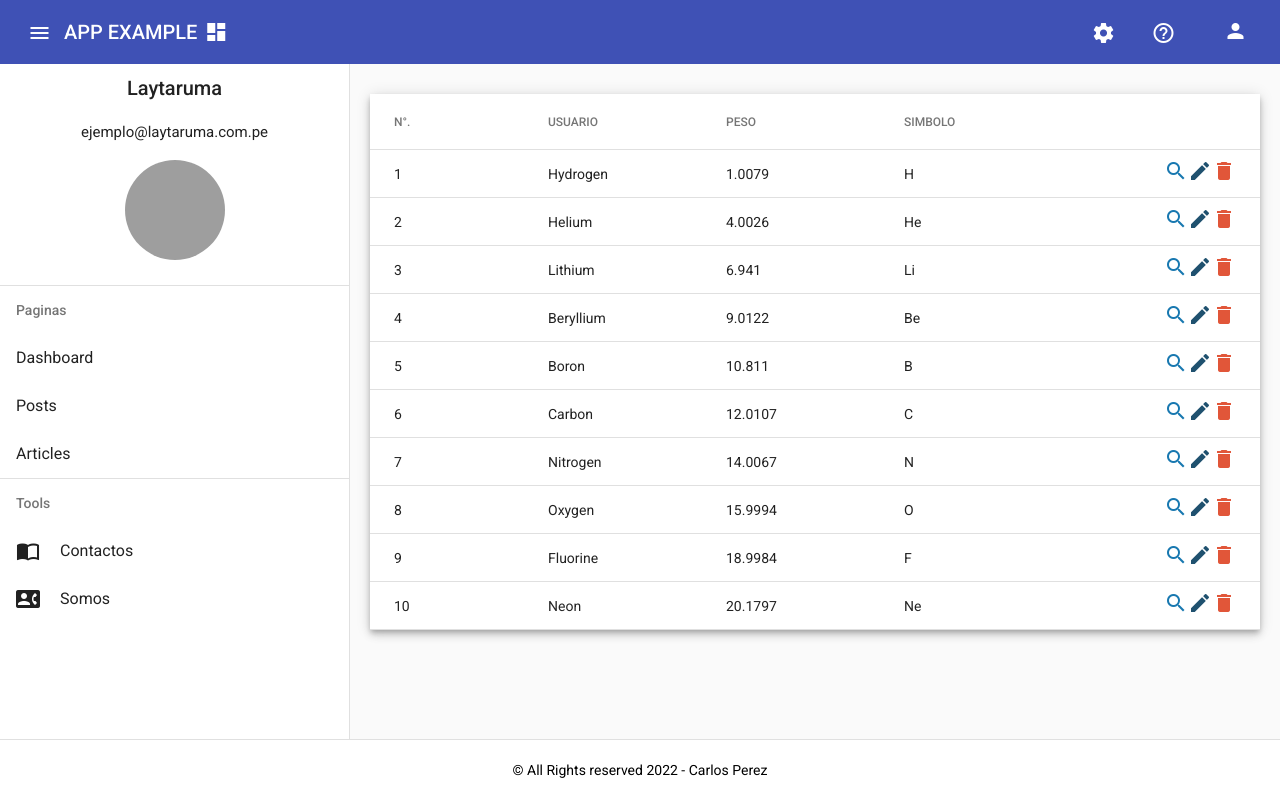
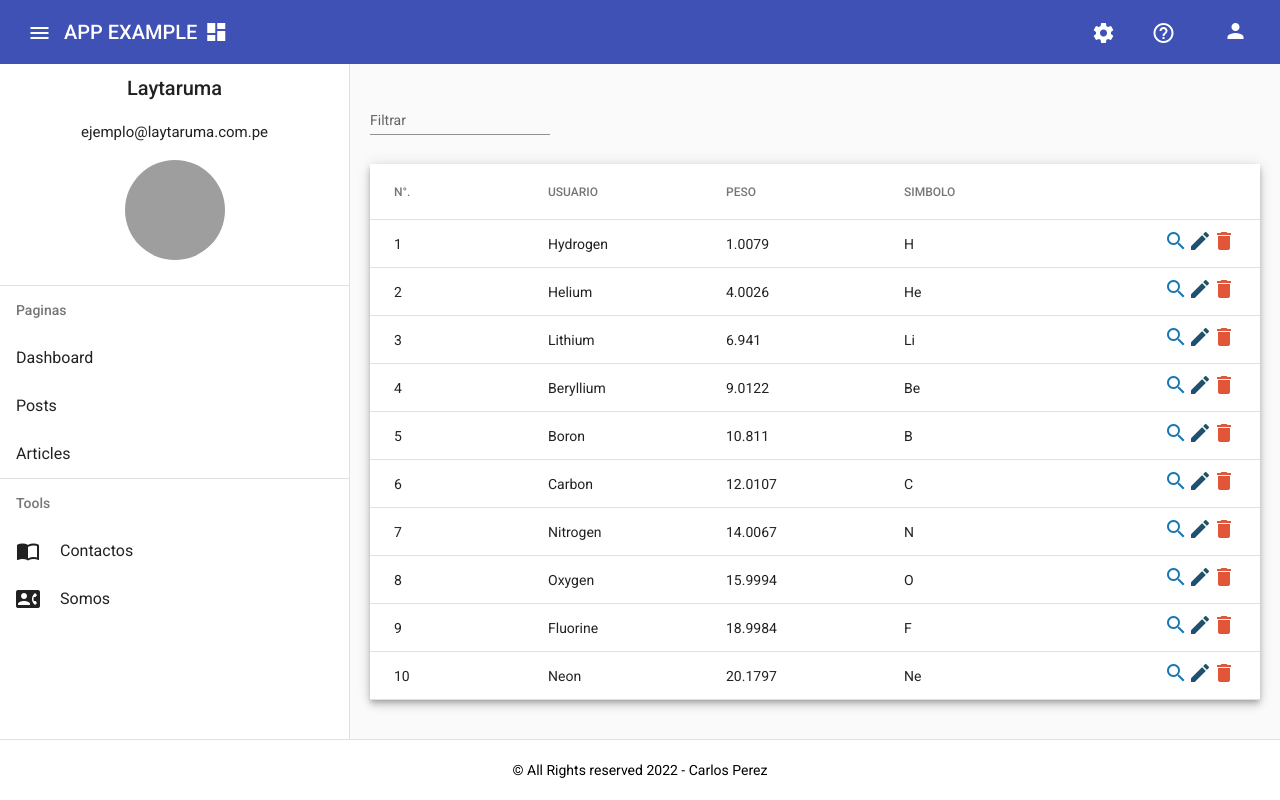
Before and after one commit to carlos37861/angular-sistemaplanta, an Angular app: page / in a window 1280 px wide. Built offline with nearby package versions, Linux system fonts and the light colour scheme; grey boxes are pictures that could not be loaded.

Commit message:
Agregado Filtro

```diff
--- a/src/app/modules/dashboard/dashboard.component.html
+++ b/src/app/modules/dashboard/dashboard.component.html
@@ -1,3 +1,8 @@
+<mat-form-field appearance="standard">
+    <mat-label>Filtrar</mat-label>
+    <input matInput (keyup)="applyFilter($event)" placeholder="Buscar" #input>
+  </mat-form-field>
+
 
 
 <table mat-table [dataSource]="dataSource" class="mat-elevation-z5">
--- a/src/app/modules/dashboard/dashboard.component.ts
+++ b/src/app/modules/dashboard/dashboard.component.ts
@@ -1,4 +1,5 @@
 import { Component, OnInit } from '@angular/core';
+import { MatTableDataSource } from '@angular/material/table';
 import { ToastrService } from 'ngx-toastr';
 import swal from'sweetalert2';
 
@@ -9,18 +10,7 @@ export interface PeriodicElement {
   symbol: string;
 }
 
-const ELEMENT_DATA: PeriodicElement[] = [
-  {position: 1, name: 'Hydrogen', weight: 1.0079, symbol: 'H'},
-  {position: 2, name: 'Helium', weight: 4.0026, symbol: 'He'},
-  {position: 3, name: 'Lithium', weight: 6.941, symbol: 'Li'},
-  {position: 4, name: 'Beryllium', weight: 9.0122, symbol: 'Be'},
-  {position: 5, name: 'Boron', weight: 10.811, symbol: 'B'},
-  {position: 6, name: 'Carbon', weight: 12.0107, symbol: 'C'},
-  {position: 7, name: 'Nitrogen', weight: 14.0067, symbol: 'N'},
-  {position: 8, name: 'Oxygen', weight: 15.9994, symbol: 'O'},
-  {position: 9, name: 'Fluorine', weight: 18.9984, symbol: 'F'},
-  {position: 10, name: 'Neon', weight: 20.1797, symbol: 'Ne'},
-];
+
 
 @Component({
   selector: 'app-dashboard',
@@ -28,20 +18,31 @@ const ELEMENT_DATA: PeriodicElement[] = [
   styleUrls: ['./dashboard.component.css']
 })
 export class DashboardComponent implements OnInit {
+  ELEMENT_DATA: PeriodicElement[] = [
+    {position: 1, name: 'Hydrogen', weight: 1.0079, symbol: 'H'},
+    {position: 2, name: 'Helium', weight: 4.0026, symbol: 'He'},
+    {position: 3, name: 'Lithium', weight: 6.941, symbol: 'Li'},
+    {position: 4, name: 'Beryllium', weight: 9.0122, symbol: 'Be'},
+    {position: 5, name: 'Boron', weight: 10.811, symbol: 'B'},
+    {position: 6, name: 'Carbon', weight: 12.0107, symbol: 'C'},
+    {position: 7, name: 'Nitrogen', weight: 14.0067, symbol: 'N'},
+    {position: 8, name: 'Oxygen', weight: 15.9994, symbol: 'O'},
+    {position: 9, name: 'Fluorine', weight: 18.9984, symbol: 'F'},
+    {position: 10, name: 'Neon', weight: 20.1797, symbol: 'Ne'},
+  ];
+
   displayedColumns: string[] = ['position', 'name', 'weight', 'symbol','acciones'];
-  dataSource = ELEMENT_DATA;
+  dataSource = new MatTableDataSource(this.ELEMENT_DATA);
   constructor(private toastr: ToastrService) { }
 
   ngOnInit(): void {
   }
   prueba(){
-    // swal.fire({
-    //   position: 'center',
-    //   icon: 'success',
-    //   title: 'Your work has been saved',
-    //   showConfirmButton: false,
-    //   timer: 1500
-    // })
     this.toastr.success('success','Se registro bien')
   }
+
+  applyFilter(event: Event) {
+    const filterValue = (event.target as HTMLInputElement).value;
+    this.dataSource.filter = filterValue.trim().toLowerCase();
+  }
 }
```
Also changed, not shown: src/app/shared/shared.module.ts (+9 -1 lines).
